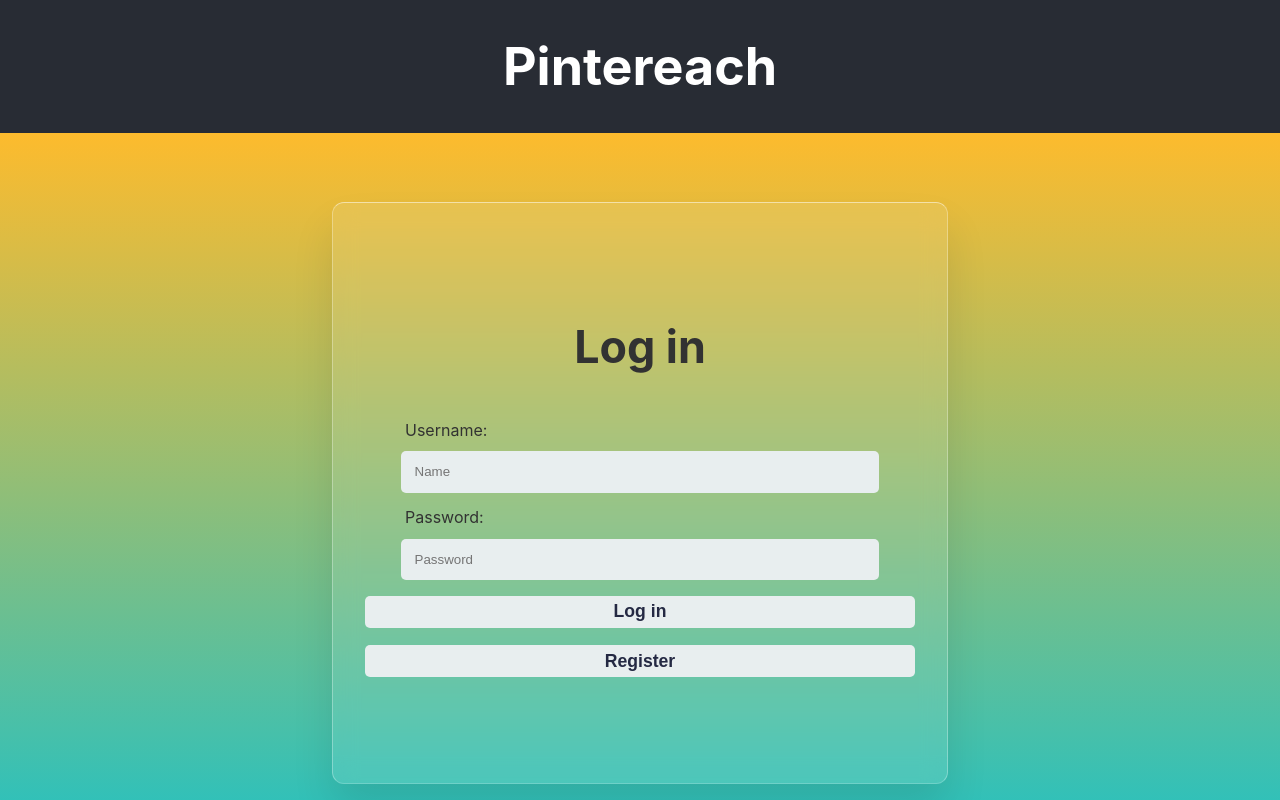
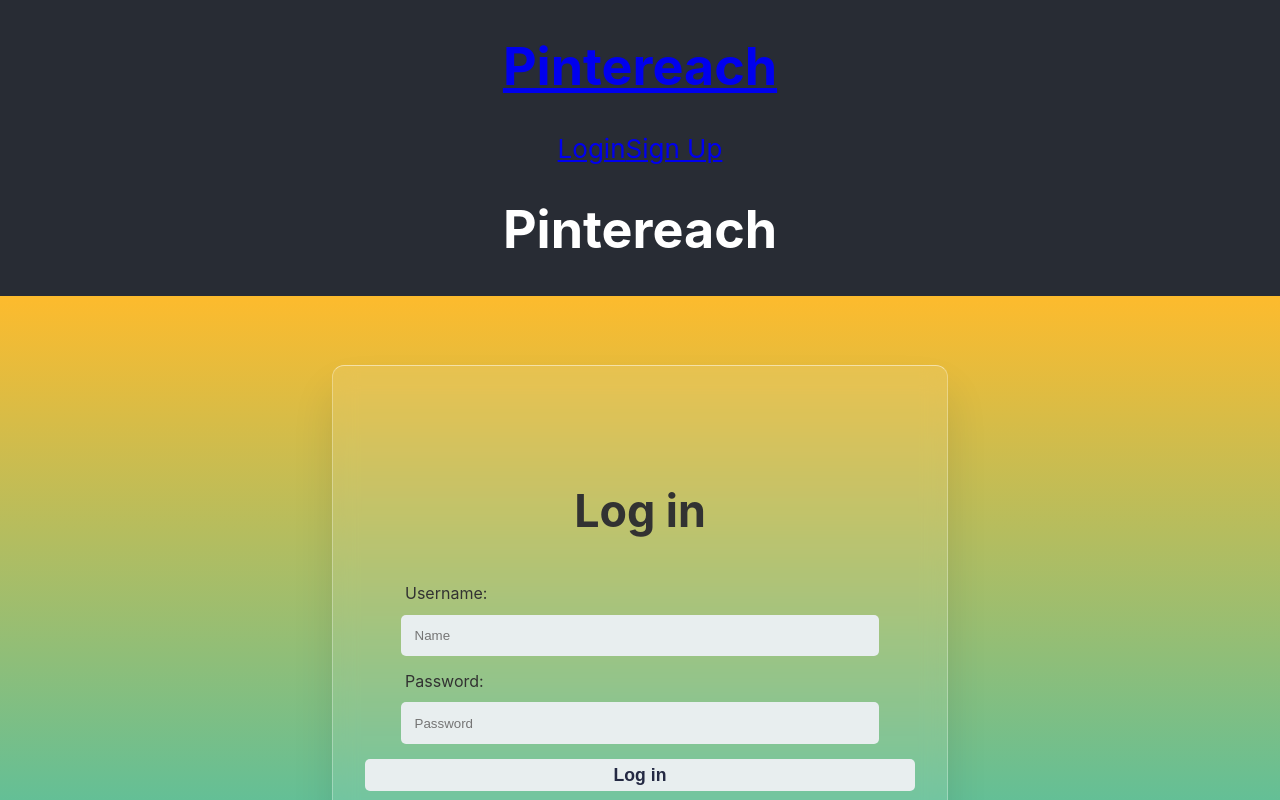
Before and after one commit to ft-pintereach-06/front-end, a React (Create React App) app in the folder pintereach/: page / in a window 1280 px wide. Shown: the top 800 px of the page. Built offline with nearby package versions, Linux system fonts and the light colour scheme.

Commit message:
Playing around with NavBar.js. Was able to get links to populate and route user to correct component.

```diff
--- a/pintereach/src/App.js
+++ b/pintereach/src/App.js
@@ -1,5 +1,6 @@
 import React from 'react';
 import { BrowserRouter as Router, Route, Switch } from 'react-router-dom';
+import NavBar from './components/NavBar';
 
 import PrivateRoute from './components/PrivateRoute';
 
@@ -15,6 +16,7 @@ function App() {
     <Router>
       <div className="App">
         <header className="App-header">
+          <NavBar />
           <h1>Pintereach</h1>
         </header>
         <Switch>
--- /dev/null
+++ b/pintereach/src/components/NavBar.js
@@ -0,0 +1,12 @@
+import React from 'react'
+import { Link } from 'react-router-dom'
+
+export default function NavBar() {
+    return (
+        <div>
+            <Link to='/home'><h1>Pintereach</h1></Link>
+            <Link to='/'>Login</Link>
+            <Link to='/signup'>Sign Up</Link>
+        </div>
+    )
+}
```
